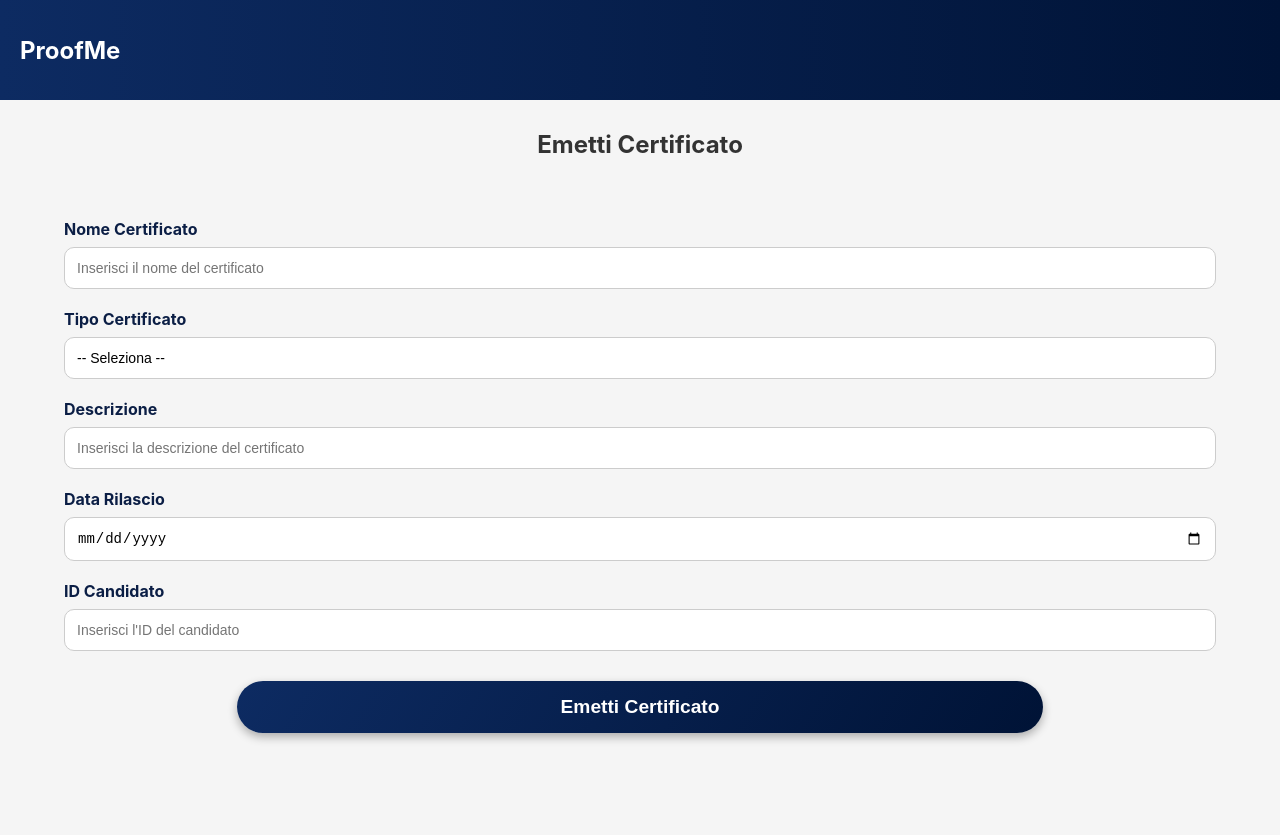
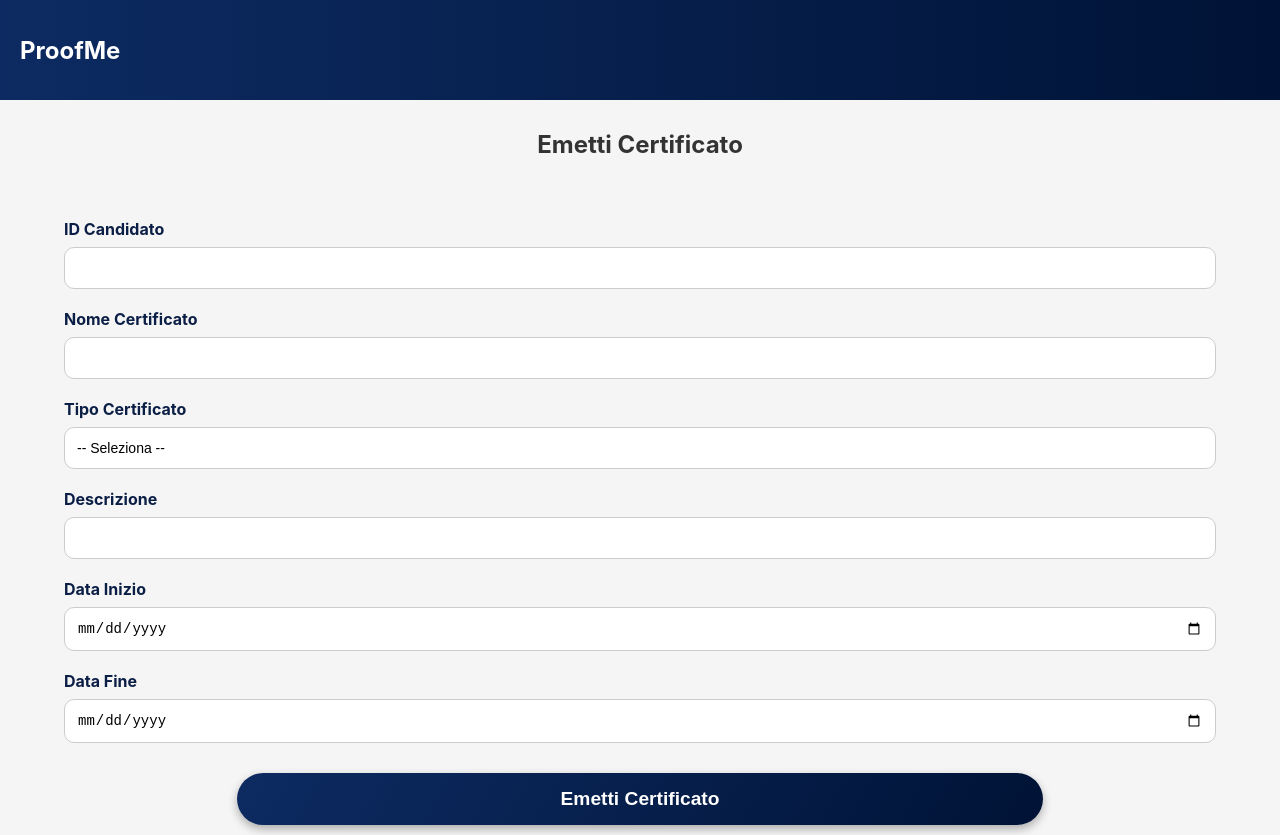
Before and after one commit to LilPessy/ProofMe, a React (Vite) app in the folder client/: page /certificato in a window 1280 px wide. Before the commit the page ends 800 px from the top, so only its background shows below. Built offline with nearby package versions, Linux system fonts and the light colour scheme; a web font is replaced by a local one.

Commit message:
Gestito il form dell'emissione Certificato
n.b la funzione handleSubmit non è funzionante ma è stata testata

```diff
--- a/client/src/pages/Certificato.jsx
+++ b/client/src/pages/Certificato.jsx
@@ -1,4 +1,4 @@
-import {useState} from 'react';
+import { useState } from 'react';
 import FormField from '../components/FormField';
 import FormSelect from '../components/FormSelect';
 import Navbar from '../components/Navbar';
@@ -7,29 +7,124 @@ import Button from '../components/Button';
 
 const Certificato = () => {
 
-    const [tipoCertificato, setTipoCertificato] = useState('');
+  const [formData, setFormData] = useState({
+    idCandidato: '',
+    nomeCertificato: '',
+    tipoCertificato: '',
+    descrizione: '',
+    dataInizio: '',
+    dataFine: '',
+    votoLaurea: ''
+  });
 
-    const handleTypeChange = (e) => {
-        setTipoCertificato(e.target.value);
-        alert(e.target.value);
+  const handleChange = (e) => {
+    const { name, value } = e.target;
+
+    setFormData(prev => ({
+      ...prev,
+      [name]: value
+    }));
+  };
+
+  const handleSubmit = async (e) => {
+    e.preventDefault();
+
+    try {
+    const response = await fetch(
+      'http://localhost:3000/api/certificati',
+      {
+        method: 'POST',
+        headers: {
+          'Content-Type': 'application/json'
+        },
+        body: JSON.stringify(formData)
+      }
+    );
+
+    const result = await response.json();
+
+    if (!response.ok) {
+      alert(result.error || 'Errore nell\'emissione del certificato');
+      return;
     }
+    alert('Certificato emesso con successo!');
 
-
-
+  } catch (err) {
+    console.error(err);
+    alert('Errore di connessione al server');
+    }
+  };
 
   return (
     <div className="certificato-page">
-        <Navbar/>
-        <h2>Emetti Certificato</h2>
-        <form>
-            <FormField label="Nome Certificato" type="text" name="nomeCertificato" placeholder="Inserisci il nome del certificato" />
-            <FormSelect label="Tipo Certificato" name="tipoCertificato" option1="Formazione" option2="Esperienza Lavorativa" option3="Laurea" onChange={handleTypeChange}/>
-            <FormField label="Descrizione" type="text" name="descrizione" placeholder="Inserisci la descrizione del certificato" />
-            <FormField label="Data Rilascio" type="date" name="dataRilascio" placeholder="Seleziona la data di rilascio" />
-            <FormField label="ID Candidato" type="text" name="idCandidato" placeholder="Inserisci l'ID del candidato" />
-            <Button content="Emetti Certificato" type="submit"/>
-        </form>
+      <Navbar/>
+      <h2>Emetti Certificato</h2>
 
+      <form onSubmit={handleSubmit} className="certificato-form">
+
+        <FormField
+          label="ID Candidato"
+          type="text"
+          name="idCandidato"
+          value={formData.idCandidato}
+          onChange={handleChange}
+        />
+
+        <FormField
+          label="Nome Certificato"
+          type="text"
+          name="nomeCertificato"
+          value={formData.nomeCertificato}
+          onChange={handleChange}
+        />
+
+        <FormSelect
+          label="Tipo Certificato"
+          name="tipoCertificato"
+          value={formData.tipoCertificato}
+          option1="Formazione"
+          option2="Esperienza Lavorativa"
+          option3="Laurea"
+          onChange={handleChange}
+        />
+
+        <FormField
+          label="Descrizione"
+          type="text"
+          name="descrizione"
+          value={formData.descrizione}
+          onChange={handleChange}
+        />
+
+        <FormField
+          label="Data Inizio"
+          type="date"
+          name="dataInizio"
+          value={formData.dataInizio}
+          onChange={handleChange}
+        />
+
+        <FormField
+          label="Data Fine"
+          type="date"
+          name="dataFine"
+          value={formData.dataFine}
+          onChange={handleChange}
+        />
+
+        {formData.tipoCertificato === 'Laurea' && (
+          <FormField
+            label="Voto di Laurea"
+            type="number"
+            name="votoLaurea"
+            value={formData.votoLaurea}
+            max={111}
+            onChange={handleChange}
+          />
+        )}
+
+        <Button content="Emetti Certificato" type="submit"/>
+      </form>
     </div>
   );
 };
```
